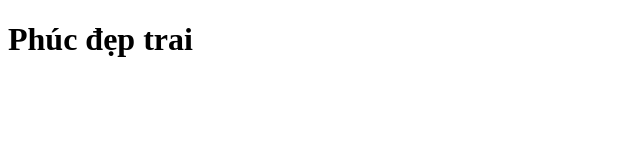
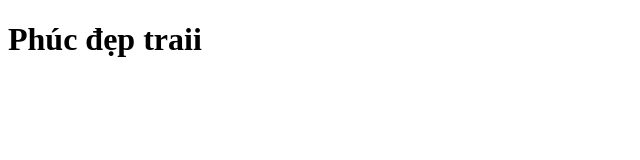
Before and after one commit to Phuc-PMP-38/PMP, a plain HTML site: page Phucngu.html in a window 1280 px wide. Shown: the full height of the page, 0-640 px from the left. Drawn offline with Linux system fonts and the light colour scheme.

Commit message:
Phucasdasdjas

```diff
--- a/Phucngu.html
+++ b/Phucngu.html
@@ -7,6 +7,6 @@
     <title>Document</title>
 </head>
 <body>
-    <h1>Phúc đẹp trai</h1>
+    <h1>Phúc đẹp traii</h1>
 </body>
 </html>
```
